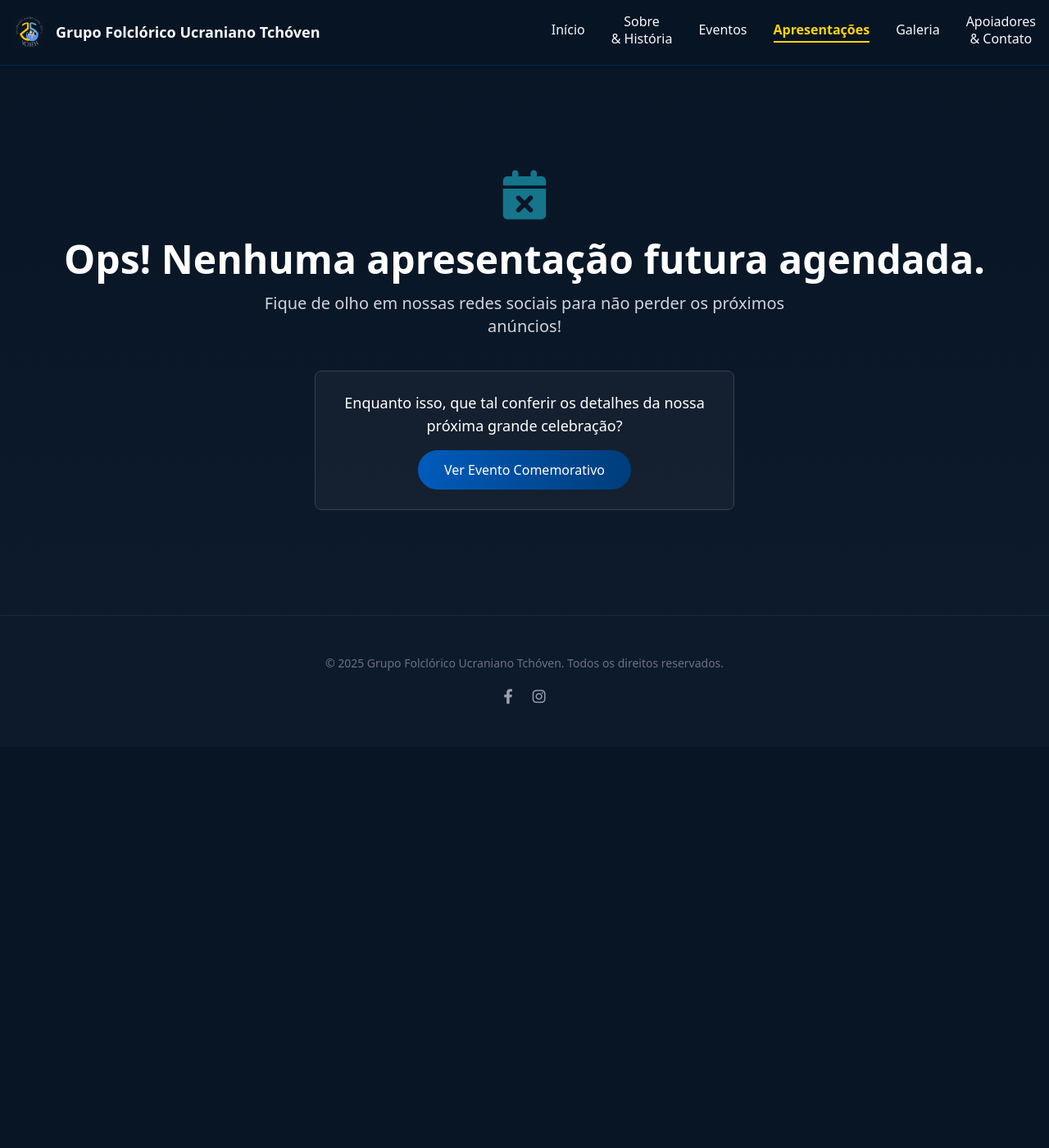
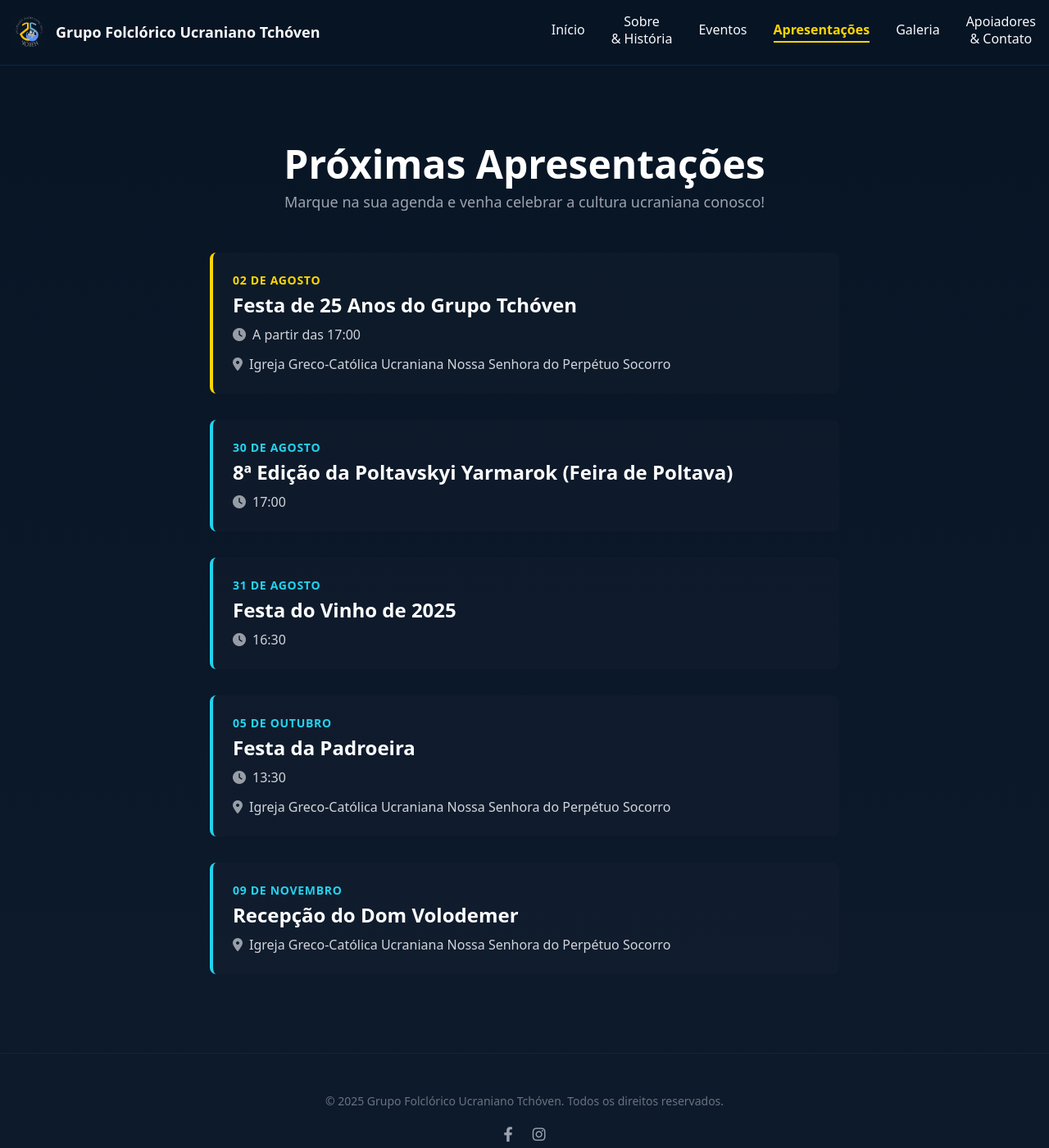
Before and after one commit to Tchoven/tchoven.github.io, a Jekyll site: the page built from apresentacoes/index.html, in a window 1280 px wide and 1400 px high. Shown: the whole window at 82% size. Built offline with Jekyll 4.4.1, drawn with Linux system fonts in a browser that asks for light colours; nearby versions of some CDN libraries.

Commit message:
Update index.html

```diff
--- a/apresentacoes/index.html
+++ b/apresentacoes/index.html
@@ -1,17 +1,56 @@
 ---
 layout: default
-title: Apresentações Futuras
+title: Apresentações
 ---
-<section class="flex items-center justify-center py-24 md:py-32 bg-gradient-to-b from-[#081525] to-[#0d1a2b] text-white">
-    <div class="container mx-auto px-4 text-center">
-        <div class="mb-6"><i class="fas fa-calendar-times text-6xl text-cyan-400 opacity-50"></i></div>
-        <h1 class="text-4xl md:text-5xl font-bold mb-4">Ops! Nenhuma apresentação futura agendada.</h1>
-        <p class="text-lg md:text-xl text-gray-300 max-w-2xl mx-auto mb-10">Fique de olho em nossas redes sociais para não perder os próximos anúncios!</p>
-        <div class="bg-gray-800/50 p-6 rounded-lg max-w-lg mx-auto border border-gray-700">
-             <p class="text-lg mb-4">Enquanto isso, que tal conferir os detalhes da nossa próxima grande celebração?</p>
-             <a href="{{ '/eventos/' | relative_url }}" class="inline-block px-8 py-3 bg-gradient-to-r from-[#005BBB] to-[#003D7A] rounded-full font-medium hover:shadow-lg hover:shadow-[#005BBB]/30 transition">
-                Ver Evento Comemorativo
-             </a>
+<section class="py-16 md:py-24 bg-gradient-to-b from-[#081525] to-[#0d1a2b] text-white">
+    <div class="container mx-auto px-4">
+
+        <!-- Título da Página -->
+        <div class="text-center mb-12">
+            <h1 class="text-4xl md:text-5xl font-bold mb-2">Próximas Apresentações</h1>
+            <p class="text-lg text-gray-400">Marque na sua agenda e venha celebrar a cultura ucraniana conosco!</p>
+        </div>
+
+        <!-- Lista de Apresentações -->
+        <div class="max-w-3xl mx-auto space-y-8">
+
+            <!-- Evento 1: Festa de 25 Anos -->
+            <div class="bg-gray-800/20 p-6 rounded-lg border-l-4 border-[#FFD500]">
+                <p class="text-sm font-semibold text-[#FFD500] tracking-wider">02 DE AGOSTO</p>
+                <h2 class="text-2xl font-bold mt-1 mb-2">Festa de 25 Anos do Grupo Tchóven</h2>
+                <p class="text-gray-300 mb-3"><i class="fas fa-clock mr-2 opacity-70"></i>A partir das 17:00</p>
+                <p class="text-gray-300"><i class="fas fa-map-marker-alt mr-2 opacity-70"></i>Igreja Greco-Católica Ucraniana Nossa Senhora do Perpétuo Socorro</p>
+            </div>
+
+            <!-- Evento 2: Poltavskyi Yarmarok -->
+            <div class="bg-gray-800/20 p-6 rounded-lg border-l-4 border-cyan-400">
+                <p class="text-sm font-semibold text-cyan-400 tracking-wider">30 DE AGOSTO</p>
+                <h2 class="text-2xl font-bold mt-1 mb-2">8ª Edição da Poltavskyi Yarmarok (Feira de Poltava)</h2>
+                <p class="text-gray-300"><i class="fas fa-clock mr-2 opacity-70"></i>17:00</p>
+            </div>
+
+            <!-- Evento 3: Festa do Vinho -->
+            <div class="bg-gray-800/20 p-6 rounded-lg border-l-4 border-cyan-400">
+                <p class="text-sm font-semibold text-cyan-400 tracking-wider">31 DE AGOSTO</p>
+                <h2 class="text-2xl font-bold mt-1 mb-2">Festa do Vinho de 2025</h2>
+                <p class="text-gray-300"><i class="fas fa-clock mr-2 opacity-70"></i>16:30</p>
+            </div>
+
+            <!-- Evento 4: Festa da Padroeira -->
+            <div class="bg-gray-800/20 p-6 rounded-lg border-l-4 border-cyan-400">
+                <p class="text-sm font-semibold text-cyan-400 tracking-wider">05 DE OUTUBRO</p>
+                <h2 class="text-2xl font-bold mt-1 mb-2">Festa da Padroeira</h2>
+                <p class="text-gray-300 mb-3"><i class="fas fa-clock mr-2 opacity-70"></i>13:30</p>
+                <p class="text-gray-300"><i class="fas fa-map-marker-alt mr-2 opacity-70"></i>Igreja Greco-Católica Ucraniana Nossa Senhora do Perpétuo Socorro</p>
+            </div>
+
+            <!-- Evento 5: Recepção do Dom Volodemer -->
+            <div class="bg-gray-800/20 p-6 rounded-lg border-l-4 border-cyan-400">
+                <p class="text-sm font-semibold text-cyan-400 tracking-wider">09 DE NOVEMBRO</p>
+                <h2 class="text-2xl font-bold mt-1 mb-2">Recepção do Dom Volodemer</h2>
+                <p class="text-gray-300"><i class="fas fa-map-marker-alt mr-2 opacity-70"></i>Igreja Greco-Católica Ucraniana Nossa Senhora do Perpétuo Socorro</p>
+            </div>
+
         </div>
     </div>
 </section>
```
